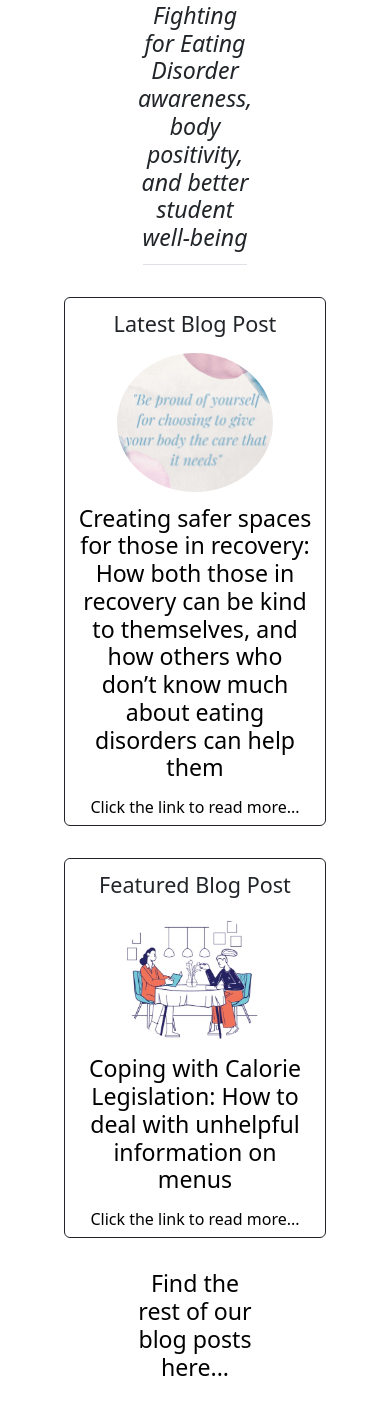
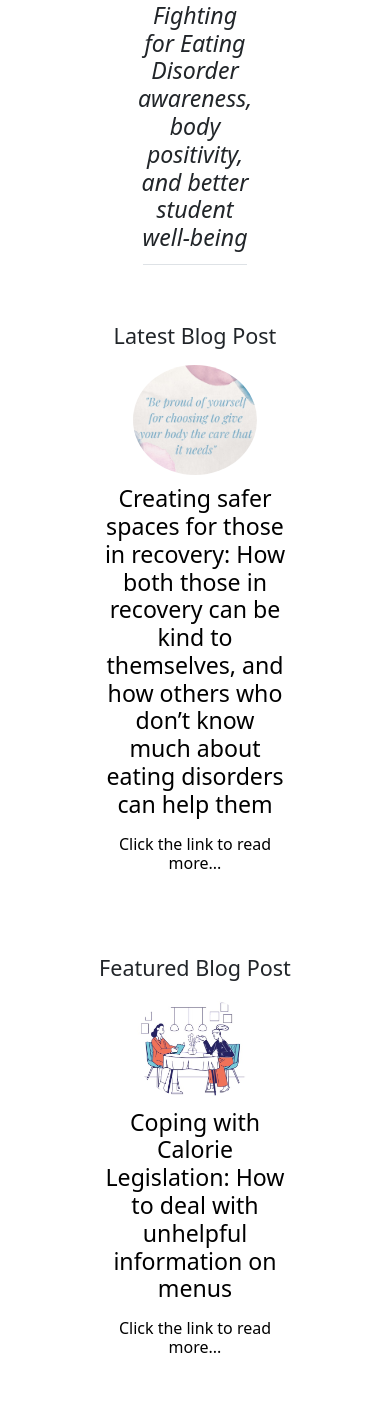
Before and after one commit to wbmills/beat_this_together_blog, a Django app: page / in a window 390 px wide. Shown: the part 297-1708 px from the top of the page. Run offline with Django 4.2, Linux system fonts and the light colour scheme; data comes from the database, SQL or seed files in the repository; some libraries are stand-ins or nearby versions; some web fonts are replaced.

Commit message:
everything aligns better on mobile now

```diff
--- a/templates/home.html
+++ b/templates/home.html
@@ -6,9 +6,9 @@
     <div class="container-sm my-3 d-flex justify-content-center border-top border-bottom" style="width:40%">
         <h3 style="padding:5%"><i>Fighting for Eating Disorder awareness, body positivity, and better student well-being</i></h3>
     </div>
-        <div class="row h-100">
-            <div class="col col-sm col-md-6 my-3">
-                <div class="border border-dark bg-transparent rounded align-self-center" style="height:100%">
+        <div class="row h-100 no-gutters">
+            <div class="col col-xs col-sm col-md col-lg col-xl-6 justify-content-center d-flex my-3">
+                <div class="container-fluid bg-transparent rounded h-100 m-3 justify-content-center align-items-center">
                 <h4><p style="padding-top:5%">Latest Blog Post</p></h4>
                 <a href="blog/{{ post.id }}">
                     <img src="{% static post.image %}" class="img-fluid rounded-circle" style="object-fit: cover" width="60%"
@@ -16,10 +16,9 @@
                     <h3><p style="padding-top:5%; padding-left:5%; padding-right:5%;">{{ post.title }}</p></h3>
                 <h6>{{ content }}</h6></a>
                 </div>
-
             </div>
-            <div class="col col-sm col-md-6 my-3">
-                <div class="border border-dark bg-transparent rounded" style="height:100%">
+            <div class="col col-xs col-sm col-md col-lg col-xl-6 justify-content-center d-flex my-3">
+                <div class="container-fluid bg-transparent rounded h-100 m-3 justify-content-center align-items-center">
                 <h4><p style="padding-top:5%">Featured Blog Post</p></h4>
                 <a href="blog/{{ fpost.id }}">
                     <img src="{% static fpost.image %}" class="img-fluid rounded-circle" style="object-fit: cover" width="60%"
```
